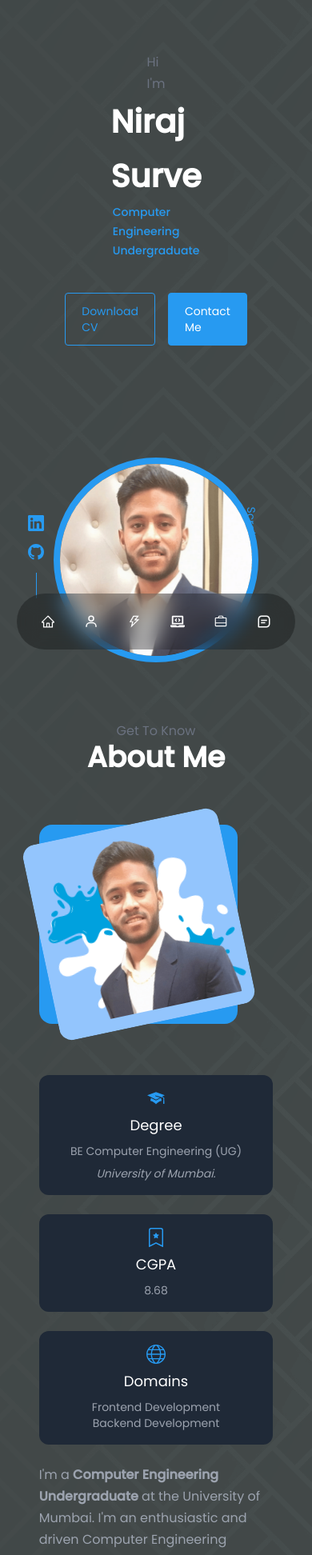
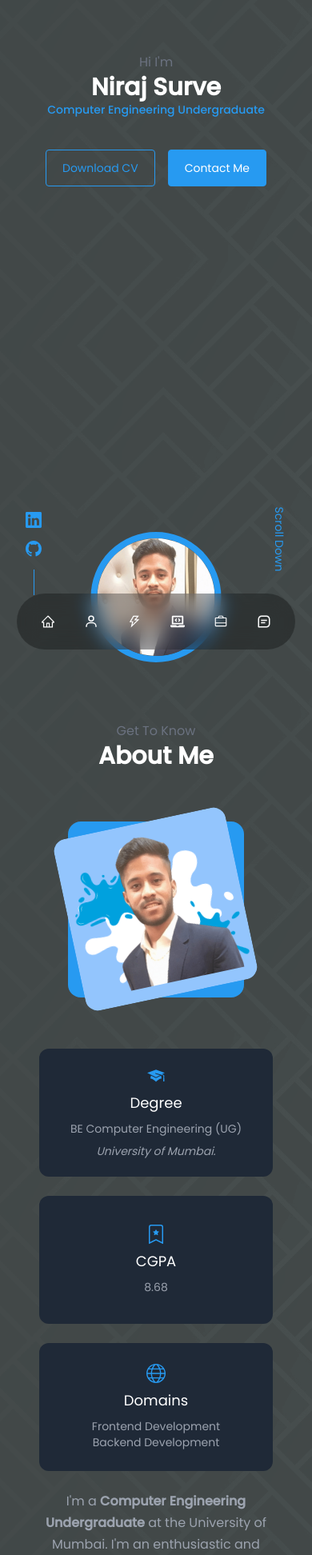
Before and after one commit to niraj-surve/portfolio, a React (Vite) app: page / in a window 390 px wide. Shown: the top 1944 px of the page at 80% size. Built offline with nearby package versions, Linux system fonts and the light colour scheme.

Commit message:
feat: mobile responsiveness added

```diff
--- a/src/components/About/About.jsx
+++ b/src/components/About/About.jsx
@@ -9,11 +9,11 @@ const About = forwardRef((props, ref) => {
     <section id="about" ref={ref} className="min-h-screen pt-14">
       <div className="w-3/4 mx-auto h-full relative flex flex-col items-center">
         <h5 className="text-gray-500">Get To Know</h5>
-        <h2 className="text-4xl font-bold mb-16">About Me</h2>
+        <h2 className="text-3xl font-bold mb-16">About Me</h2>
 
-        <div className="container mx-auto grid md:grid-cols-split justify-center gap-16">
-          <div className="relative w-[85%] aspect-square bg-primary rounded-2xl flex items-center justify-center">
-            <div className="overflow-hidden w-full bg-blue-300 bg-[url('./assets/sqaure-bg.png')] bg-cover  rounded-2xl transform transition-transform duration-500 hover:rotate-0 -rotate-12 p-4">
+        <div className="container mx-auto grid grid-cols-1 md:grid-cols-split justify-center max-md:items-center gap-16">
+          <div className="relative mx-auto w-3/4 md:w-[85%] aspect-square bg-primary rounded-2xl flex items-center justify-center self-center">
+            <div className="overflow-hidden cursor-pointer w-full bg-blue-300 bg-[url('./assets/sqaure-bg.png')] bg-cover  rounded-2xl transform transition-transform duration-500 hover:rotate-0 -rotate-12 p-4">
               <img
                 src={myImage}
                 alt="Me"
@@ -23,8 +23,8 @@ const About = forwardRef((props, ref) => {
           </div>
 
           <div>
-            <div className="grid grid-cols-1 md:grid-cols-3 gap-6 mb-6">
-              <div className="bg-gray-800 border border-transparent rounded-xl p-4 flex flex-col items-center gap-2 text-center transition duration-500 hover:bg-transparent hover:border-primary cursor-pointer">
+            <div className="grid grid-cols-1 md:grid-cols-3 gap-6 mb-6 max-md:justify-center">
+              <div className="h-40 bg-gray-800 border border-transparent rounded-xl p-4 flex flex-col max-md:justify-center items-center gap-2 text-center transition duration-500 hover:bg-transparent hover:border-primary cursor-pointer">
                 <GiGraduateCap className="text-primary text-2xl" />
                 <h5 className="text-lg">Degree</h5>
                 <small className="text-sm text-gray-400 flex flex-col gap-2">
@@ -33,13 +33,13 @@ const About = forwardRef((props, ref) => {
                 </small>
               </div>
 
-              <div className="bg-gray-800 border border-transparent rounded-xl p-4 flex flex-col items-center gap-2 text-center transition duration-500 hover:bg-transparent hover:border-primary cursor-pointer">
+              <div className="h-40 bg-gray-800 border border-transparent rounded-xl p-4 flex flex-col max-md:justify-center items-center gap-2 text-center transition duration-500 hover:bg-transparent hover:border-primary cursor-pointer">
                 <BsBookmarkStar className="text-primary text-2xl" />
                 <h5 className="text-lg">CGPA</h5>
                 <small className="text-sm text-gray-400">8.68</small>
               </div>
 
-              <div className="bg-gray-800 border border-transparent rounded-xl p-4 flex flex-col items-center gap-2 text-center transition duration-500 hover:bg-transparent hover:border-primary cursor-pointer">
+              <div className="h-40 bg-gray-800 border border-transparent rounded-xl p-4 flex flex-col max-md:justify-center items-center gap-2 text-center transition duration-500 hover:bg-transparent hover:border-primary cursor-pointer">
                 <TfiWorld className="text-primary text-2xl" />
                 <h5 className="text-lg">Domains</h5>
                 <small className="text-sm text-gray-400">
@@ -50,7 +50,7 @@ const About = forwardRef((props, ref) => {
                 </small>
               </div>
             </div>
-            <p className="text-gray-400">
+            <p className="text-gray-400 max-md:text-center">
               I'm a <b>Computer Engineering Undergraduate</b> at the University
               of Mumbai. I'm an enthusiastic and driven Computer Engineering
               student seeking an opportunity to apply and expand my technical
--- a/src/components/Contact/Contact.jsx
+++ b/src/components/Contact/Contact.jsx
@@ -32,7 +32,7 @@ const Contact = forwardRef((props, ref) => {
     <section id="contact" ref={ref} className="min-h-screen py-14">
       <div className="w-3/4 mx-auto h-full relative flex flex-col items-center">
         <h5 className="text-gray-500">Get in touch</h5>
-        <h2 className="text-4xl font-bold mb-8">Contact Me</h2>
+        <h2 className="text-3xl md:text-4xl font-bold mb-8">Contact Me</h2>
         <div className="container mx-auto grid md:grid-cols-contact justify-center gap-16">
           <div className="bg-gray-800 rounded-2xl flex flex-col gap-4 items-center justify-center p-8">
             <div className="overflow-hidden w-[200px] rounded-full p-4">
--- a/src/components/Experience/Experience.jsx
+++ b/src/components/Experience/Experience.jsx
@@ -13,8 +13,8 @@ const Experience = forwardRef((props, ref) => {
           alt={exp.company}
           className="w-32 h-32 object-cover border bg-white rounded-full mb-4"
         />
-        <h3 className="text-2xl font-bold">{exp.role}</h3>
-        <h4 className="text-xl">{exp.company}</h4>
+        <h3 className="text-xl font-bold text-center">{exp.role}</h3>
+        <h4 className="text-lg">{exp.company}</h4>
         <p className="text-muted text-sm">{exp.type}</p>
         <p className="text-muted text-sm">
           {exp.startDate} - {exp.endDate}
@@ -26,7 +26,7 @@ const Experience = forwardRef((props, ref) => {
   return (
     <section id="experience" ref={ref} className="min-h-screen py-14">
       <div className="w-3/4 mx-auto h-full relative flex flex-col items-center">
-        <h2 className="text-4xl font-bold mb-8">Experience</h2>
+        <h2 className="text-3xl md:text-4xl font-bold mb-8">Experience</h2>
         <div className="w-92 flex">
           {renderExperience()}
         </div>
--- a/src/components/Footer/Footer.jsx
+++ b/src/components/Footer/Footer.jsx
@@ -52,7 +52,7 @@ const Footer = forwardRef((props, ref) => {
           </div>
         </div>
         <span className="text-xs mt-8">
-          © Niraj Surve. All rights reserved.
+          © <a className="hover:text-white fade" href="#home">Niraj Surve</a>. All rights reserved.
         </span>
       </div>
     </div>
--- a/src/components/Home/CallToAction.jsx
+++ b/src/components/Home/CallToAction.jsx
@@ -12,7 +12,7 @@ const CTA = () => {
         Download CV
       </a>
       <a
-        href="#contacts"
+        href="#contact"
         className="btn btn-primary border border-primary bg-primary text-white hover:bg-white hover:border-white hover:text-dark fade py-3 px-5 rounded text-sm"
       >
         Contact Me
--- a/src/components/Home/Home.jsx
+++ b/src/components/Home/Home.jsx
@@ -6,23 +6,23 @@ import Socials from "./Socials.jsx";
 const Home = forwardRef((props, ref) => {
   return (
     <section id="home" ref={ref} className="h-screen pt-16">
-      <div className="w-3/4 mx-auto h-full px-40 relative flex flex-col items-center">
+      <div className="w-full md:w-3/4 mx-auto h-full px-8 md:px-40 relative flex flex-col items-center">
         <h5 className="text-gray-500">Hi I'm</h5>
-        <h1 className="text-[40px] font-bold text-white font-poppins">
+        <h1 className="text-3xl md:text-[40px] font-bold text-white font-poppins">
           Niraj Surve
         </h1>
-        <h5 className="text-[14px] text-primary font-medium font-poppins">
+        <h5 className="text-sm text-primary font-medium font-poppins">
           Computer Engineering Undergraduate
         </h5>
         <CallToAction />
         <Socials />
         <div className="group">
-          <div className="w-72 h-120 absolute bottom-0 left-1/2 transform -translate-x-1/2 mt-16 rounded-full overflow-hidden p-4 z-[2]">
+          <div className="md:w-72 md:h-120 absolute bottom-0 left-1/2 transform -translate-x-1/2 mt-16 rounded-full overflow-hidden p-4 z-[2]">
             <img src={me} alt="me" className="cursor-pointer border-8 border-primary rounded-full" />
           </div>
         </div>
         <a
-          href="#contacts"
+          href="#about"
           className="scroll__down absolute right-0 bottom-[160px] rotate-90 text-sm text-primary hover:text-white hover:scale-105 fade poppins-light"
         >
           Scroll Down
--- a/src/components/Home/Socials.jsx
+++ b/src/components/Home/Socials.jsx
@@ -3,7 +3,7 @@ import { BsLinkedin, BsGithub } from "react-icons/bs";
 
 const HeaderSocials = () => {
   return (
-    <div className="header__socials flex flex-col items-center gap-4 absolute left-0 bottom-24 after:content-[''] after:w-px after:h-8 after:bg-primary">
+    <div className="flex flex-col items-center gap-4 absolute left-8 md:left-0 bottom-[100px] after:content-[''] after:w-px after:h-8 after:bg-primary">
       <a
         title="LinkedIn"
         href="https://www.linkedin.com/in/niraj-surve07"
--- a/src/components/Portfolio/Portfolio.jsx
+++ b/src/components/Portfolio/Portfolio.jsx
@@ -11,7 +11,7 @@ const Portfolio = forwardRef((props, ref) => {
         <img
           src={prj.image}
           alt={prj.title}
-          className="w-96 h-32  border bg-white rounded-lg"
+          className="w-96 h-32 border bg-white rounded-lg"
         />
         <div className="flex flex-col gap-4 items-center">
           <h3 className="text-xl font-bold text-center">{prj.title}</h3>
@@ -46,7 +46,7 @@ const Portfolio = forwardRef((props, ref) => {
     <section id="portfolio" ref={ref} className="min-h-screen py-14">
       <div className="w-3/4 mx-auto h-full relative flex flex-col items-center">
         <h2 className="text-4xl font-bold mb-8">Portfolio</h2>
-        <div className="w-92 grid grid-cols-1 md:grid-cols-3 gap-8">{renderProjects()}</div>
+        <div className="w-92 grid grid-cols-1 md:grid-cols-3 gap-8 max-md:px-8">{renderProjects()}</div>
       </div>
     </section>
   );
```
Also changed, not shown: src/components/Skills/Skills.jsx (+10 -10 lines).
